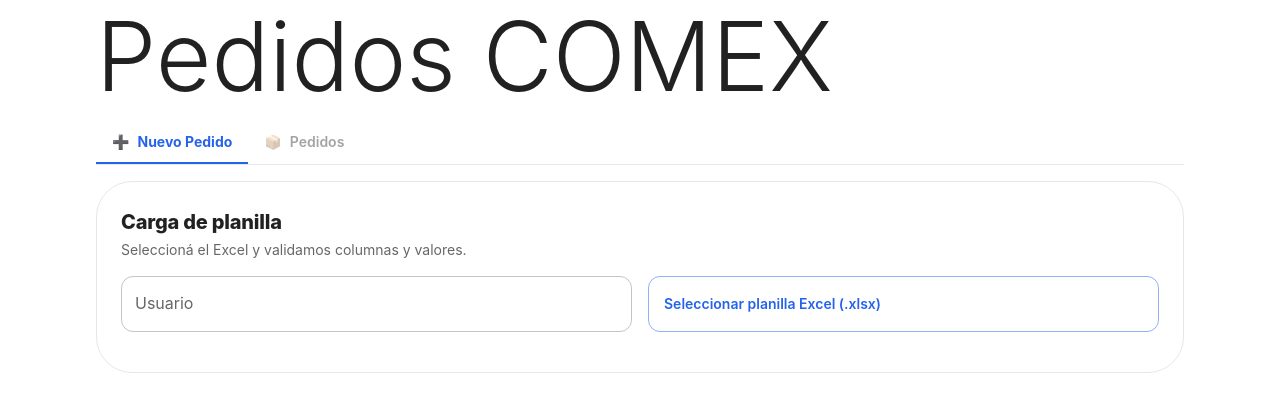
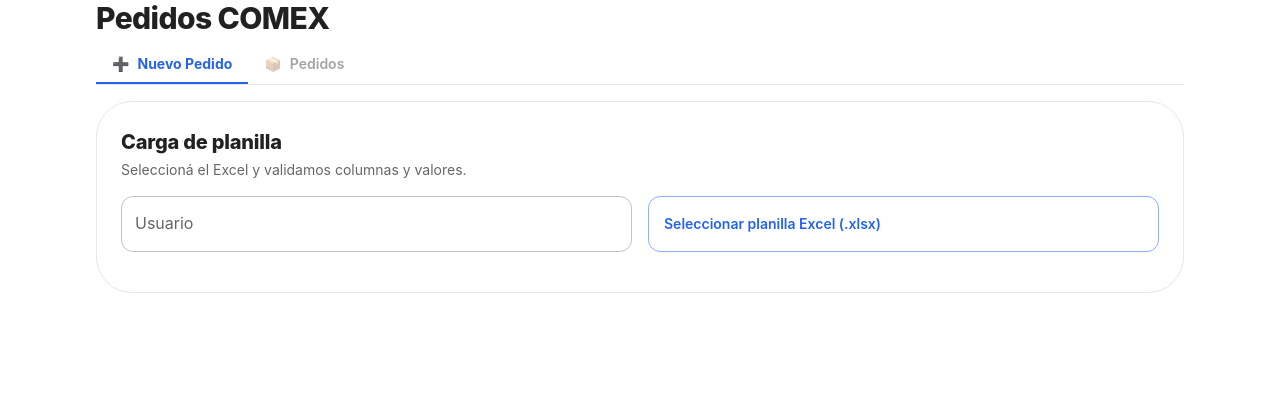
Before and after one commit to brandatta/comex-vicomx, a React (Vite) app in the folder client/: page / in a window 1280 px wide. Shown: the top 412 px of the page. Built offline with nearby package versions, Linux system fonts and the light colour scheme.

Commit message:
Update App.jsx

```diff
--- a/client/src/App.jsx
+++ b/client/src/App.jsx
@@ -8,17 +8,21 @@ export default function App() {
 
   return (
     <Box sx={{ maxWidth: 1120, mx: "auto", px: 2, pb: 8 }}>
-      {/* Header grande */}
+      {/* Header (más chico) */}
       <Typography
         variant="h1"
         sx={{
           mb: 1,
+          fontSize: { xs: 22, sm: 26, md: 30 },
+          lineHeight: 1.2,
+          fontWeight: 800,
+          letterSpacing: "-0.02em",
         }}
       >
         Pedidos COMEX
       </Typography>
 
-      {/* Tabs con underline rojo */}
+      {/* Tabs con underline */}
       <Box sx={{ borderBottom: "1px solid #e5e7eb", mb: 2 }}>
         <Tabs
           value={tab}
@@ -26,10 +30,11 @@ export default function App() {
           textColor="inherit"
           indicatorColor="primary"
           sx={{
-            minHeight: 44,
+            minHeight: 40,
             "& .MuiTab-root": {
               textTransform: "none",
-              minHeight: 44,
+              minHeight: 40,
+              py: 0.5,
               fontWeight: 600,
               color: "text.secondary",
             },
@@ -45,9 +50,7 @@ export default function App() {
       </Box>
 
       {/* Contenido */}
-      <Box mt={2}>
-        {tab === 0 ? <NuevoPedido /> : <Pedidos />}
-      </Box>
+      <Box mt={2}>{tab === 0 ? <NuevoPedido /> : <Pedidos />}</Box>
     </Box>
   );
 }
```
